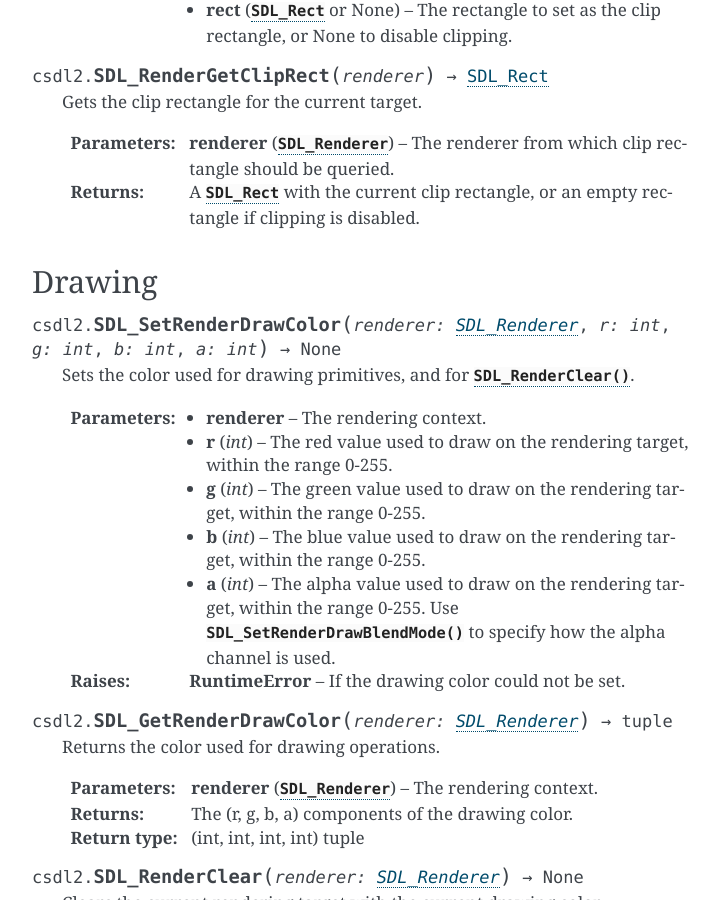
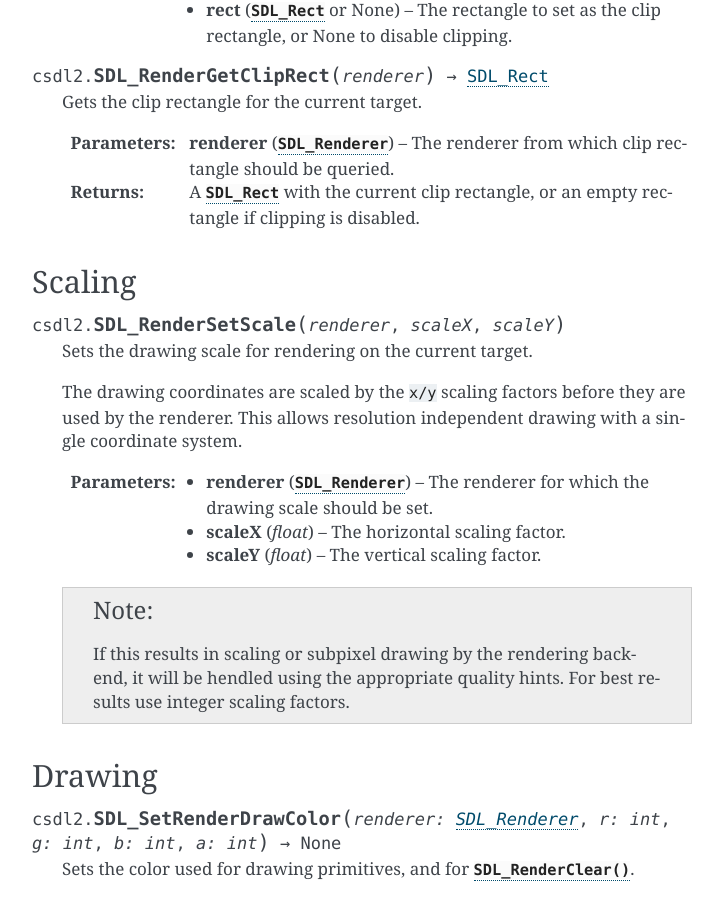
Before and after one commit to pyokagan/pycsdl2, a Sphinx documentation site: the page built from docs/api/render.rst, in a window 1280 px wide and 900 px high, scrolled down 8727 px. Shown: the whole window, without its empty margins (388-1111 px from the left). Built offline with Sphinx 7.4.7, drawn with Linux system fonts in a browser that asks for light colours; some of the changed text lies outside the part shown.

Commit message:
render: implement SDL_RenderSetScale()

```diff
--- a/docs/api/render.rst
+++ b/docs/api/render.rst
@@ -449,6 +449,27 @@ Clip Rectangle
    :returns: A :class:`SDL_Rect` with the current clip rectangle, or an empty
              rectangle if clipping is disabled.
 
+Scaling
+-------
+.. function:: SDL_RenderSetScale(renderer, scaleX, scaleY)
+
+   Sets the drawing scale for rendering on the current target.
+
+   The drawing coordinates are scaled by the ``x/y`` scaling factors before
+   they are used by the renderer. This allows resolution independent drawing
+   with a single coordinate system.
+
+   :param renderer: The renderer for which the drawing scale should be set.
+   :type renderer: :class:`SDL_Renderer`
+   :param float scaleX: The horizontal scaling factor.
+   :param float scaleY: The vertical scaling factor.
+
+   .. note::
+
+      If this results in scaling or subpixel drawing by the rendering backend,
+      it will be hendled using the appropriate quality hints. For best results
+      use integer scaling factors.
+
 Drawing
 -------
 .. function:: SDL_SetRenderDrawColor(renderer: SDL_Renderer, r: int, g: int, b: int, a: int) -> None
```
Also changed, not shown: 3 other files.
